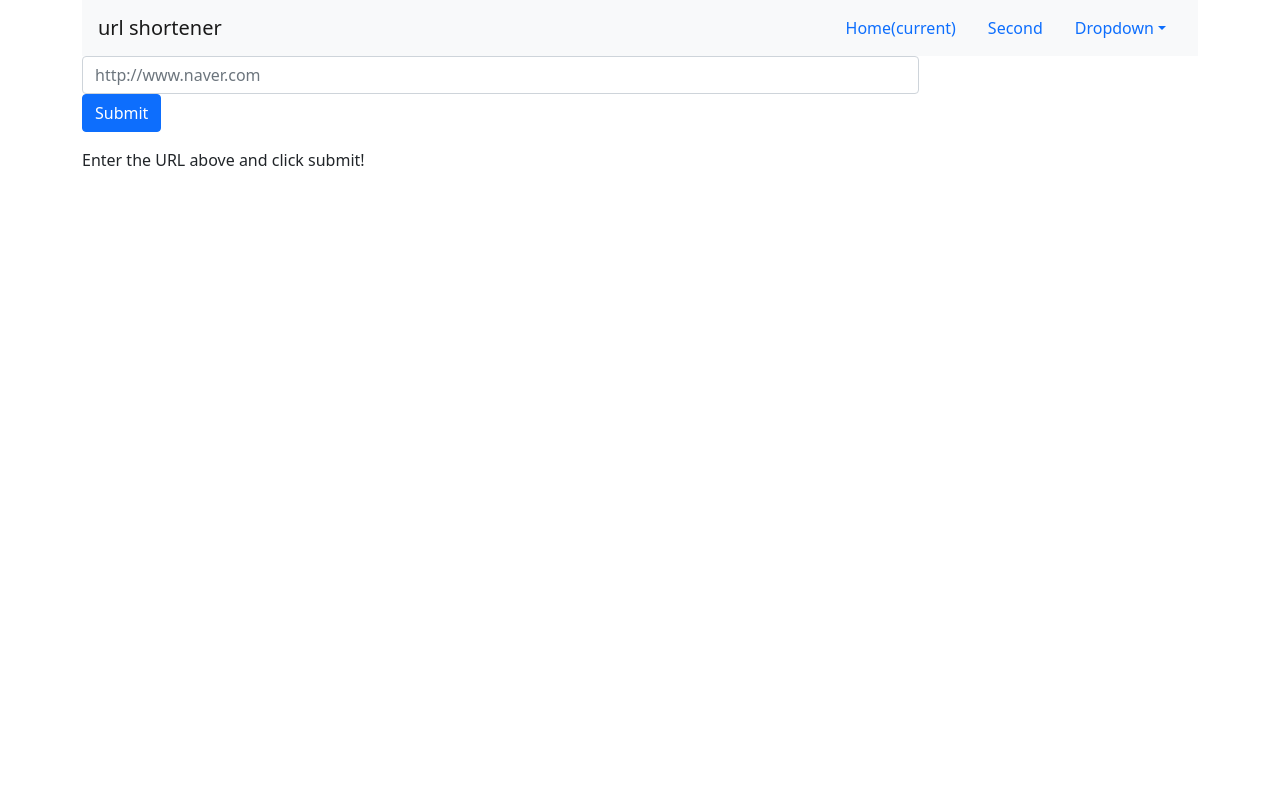
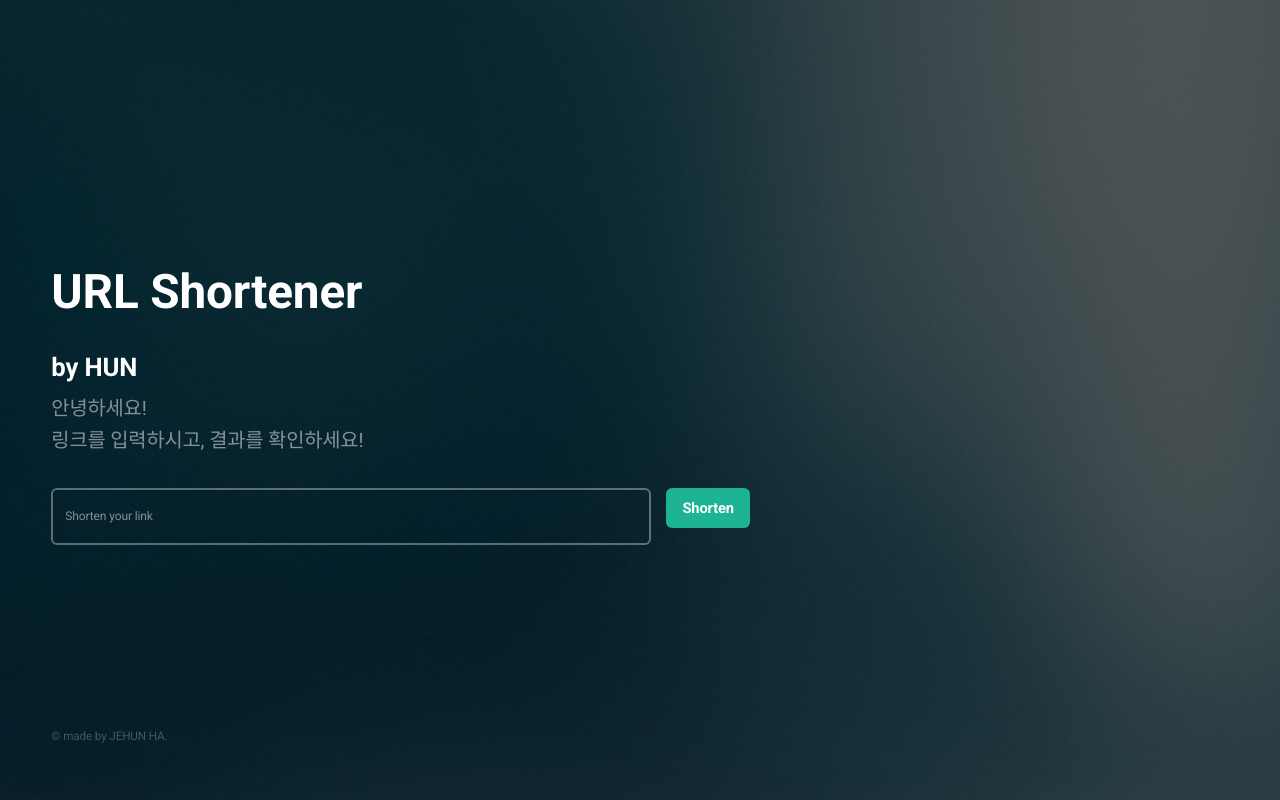
Before and after one commit to jerrygoha/hun.kr_Url_shortener, a Django app: page / in a window 1280 px wide. Run offline with Django 3.2, Linux system fonts and the light colour scheme; some libraries are stand-ins or nearby versions; some web fonts are replaced.

Commit message:
(modified) front code midified

```diff
--- a/config/settings.py
+++ b/config/settings.py
@@ -117,7 +117,7 @@ USE_L10N = True
 USE_TZ = True
 
 
-# Static files (CSS, JavaScript, Images)
+# Static files (css, JavaScript, Images)
 # https://docs.djangoproject.com/en/3.2/howto/static-files/
 
 STATIC_URL = '/static/'
--- a/static/style.css
+++ /dev/null
@@ -1,3 +0,0 @@
-body {
-    width: 100%;
-}
--- a/templates/base.html
+++ b/templates/base.html
@@ -1,69 +1,17 @@
 <!DOCTYPE html>
-<html lang="en">
+<html>
 <head>
-    <meta charset="UTF-8">
-    <title>{% block title %}HUN.KR{% endblock %}</title>
-    <link href="https://cdn.jsdelivr.net/npm/bootstrap@5.1.3/dist/css/bootstrap.min.css" rel="stylesheet" integrity="sha384-1BmE4kWBq78iYhFldvKuhfTAU6auU8tT94WrHftjDbrCEXSU1oBoqyl2QvZ6jIW3" crossorigin="anonymous">
+    <title>{% block title %}HUN'S SHORTENER{% endblock %}</title>
     {% load static %}
-    <link rel="stylesheet" href="{% static 'style.css'%}">
-    <script src="https://cdn.jsdelivr.net/npm/bootstrap@5.1.3/dist/js/bootstrap.bundle.min.js" integrity="sha384-ka7Sk0Gln4gmtz2MlQnikT1wXgYsOg+OMhuP+IlRH9sENBO0LRn5q+8nbTov4+1p" crossorigin="anonymous"></script>
+    <link rel="stylesheet" href="https://maxcdn.bootstrapcdn.com/bootstrap/3.3.1/css/bootstrap.min.css">
+    <link rel="stylesheet" href="{% static 'css/main.css'%}"/>
+    <script src="//ajax.googleapis.com/ajax/libs/jquery/1.9.1/jquery.min.js"></script>
+    <meta name="viewport" content="width=device-width, initial-scale=1">
+</head>
+<script src="{%static 'js/main.js'%}"></script>
+<body class="is-preload">
+        {% block content %}
 
-</head>
-<body>
-<div class="container">
-    <nav id="navbar-example2" class="navbar navbar-light bg-light px-3">
-  <a class="navbar-brand" href="#">url shortener</a>
-  <ul class="nav nav-pills">
-    <li class="nav-item">
-      <a class="nav-link" href="#">Home<span class="sr-only">(current)</span></a>
-    </li>
-    <li class="nav-item">
-      <a class="nav-link" href="#scrollspyHeading2">Second</a>
-    </li>
-    <li class="nav-item dropdown">
-      <a class="nav-link dropdown-toggle" data-bs-toggle="dropdown" href="#" role="button" aria-expanded="false">Dropdown</a>
-      <ul class="dropdown-menu">
-        <li><a class="dropdown-item" href="#scrollspyHeading3">Third</a></li>
-        <li><a class="dropdown-item" href="#scrollspyHeading4">Fourth</a></li>
-        <li><hr class="dropdown-divider"></li>
-        <li><a class="dropdown-item" href="#scrollspyHeading5">Fifth</a></li>
-      </ul>
-    </li>
-  </ul>
-</nav>
-<!--    <script type="text/javascript">-->
-<!--        $(function() {-->
-<!--            $('#submitButton').click(function() {-->
-<!--                $.ajax({-->
-<!--                    type: "POST",-->
-<!--                    url: "/makeshort/",-->
-<!--                    data: {-->
-<!--                        'url' : $('#url').val(),-->
-<!--                        'csrfmiddlewaretoken' : $("input[name=csrfmiddlewaretoken]").val()-->
-<!--                    },-->
-<!--                    success: returnSuccess,-->
-<!--                    dataType: 'json'-->
-<!--                });-->
-<!--            });-->
-<!--        });-->
-
-<!--        function returnSuccess(data, textStatus, jqXHR) {-->
-<!--            if(data.url) {-->
-<!--                $('#url-result').text(data.url);-->
-<!--                $('#url').val("");-->
-<!--            } else {-->
-<!--                $('#url-result').text("Do not submit blank.");-->
-<!--            }-->
-
-<!--        }-->
-<!--    </script>-->
-    <div class="row">
-        <div class="col">
-            {% block content %}
-            {% endblock %}
-        </div>
-    </div>
-
-</div>
+        {% endblock %}
 </body>
 </html>
--- a/urlShortener/templates/urlShortener/index.html
+++ b/urlShortener/templates/urlShortener/index.html
@@ -1,16 +1,28 @@
 {% extends "base.html" %}
-{% block title %}URL Shortner - Make your URL shorter!{% endblock %}
+{% block title %}URL Shortner - by HUN{% endblock %}
 {% block content %}
-<div class="panel panel-default">
-    <div class="panel-body">
-        <div class="col-sm-9">
-            <input type="text" name="url" id="url" class="form-control input-sm" placeholder="http://www.naver.com" />
-        </div>
-        <div class="col-sm-3">
+            <header id="header">
+             <h1>URL Shortener</h1><h2>by HUN</h2>
+				<p>안녕하세요!<br />
+				<span id="url-result">링크를 입력하시고, 결과를 확인하세요!</span></p>
+			</header>
+
+		<!-- Shortener Form -->
             {% csrf_token %}
-            <button id="submitButton" class="btn btn-primary">Submit</button></p>
-        </div>
-    </div>
-    <div class="panel-footer"><span id="url-result">Enter the URL above and click submit!</span></div>
-</div>
+			<form id="shortener-form" method="post" action="#">
+				<input type="text" name="url" id="url" class="form-control input-sm" placeholder="Shorten your link" />
+                <input type="submit" id="submitButton" value="Shorten" />
+                <span class="message"></span>
+			</form>
+
+		<!-- Footer -->
+			<footer id="footer">
+				<ul class="icons">
+					<li><a href="https://github.com/jerrygoha" class="icon brands fa-github"><span class="label">GitHub</span></a></li>
+				</ul>
+				<ul class="copyright">
+					<li>&copy; made by JEHUN HA.</li>
+				</ul>
+			</footer>
+
 {% endblock %}
```
